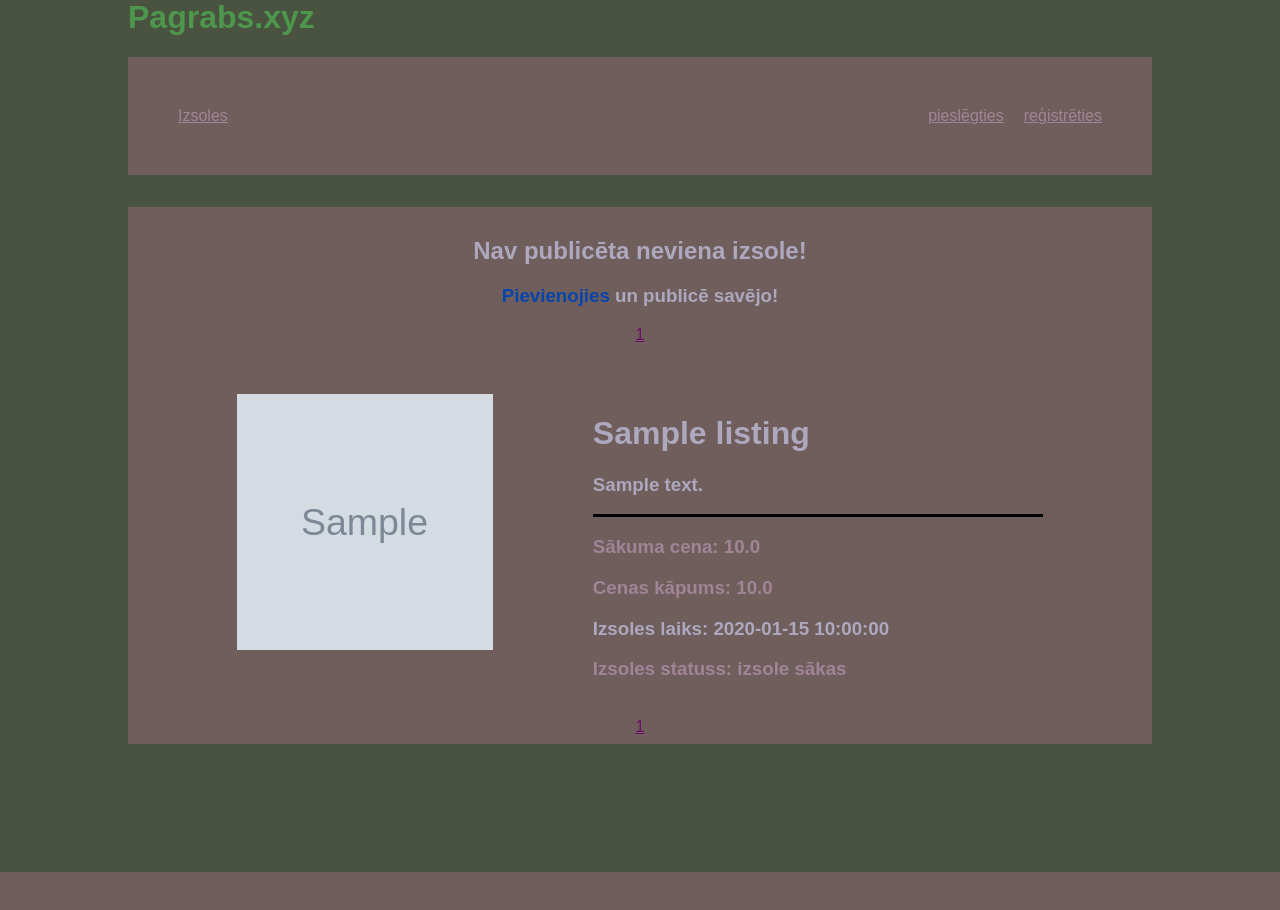
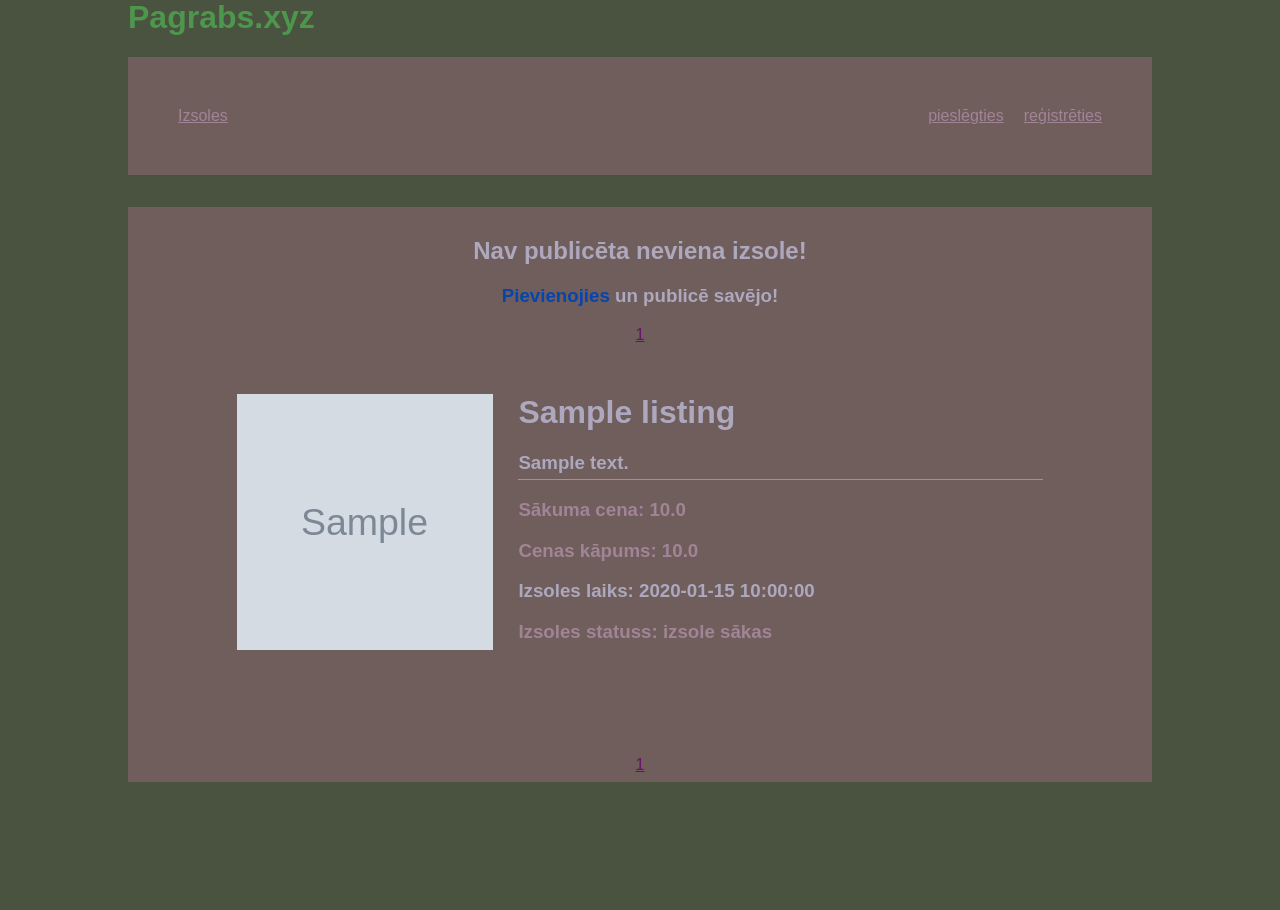
Before and after one commit to ArvisCe/IzsolesLapa, a Flask app: page / in a window 1280 px wide. Shown: the part 31-941 px from the top of the page. Before the commit the page ends 903 px from the top, so only its background shows below. Run offline with Flask 3, Linux system fonts and the light colour scheme; tables that the repository leaves empty hold one stand-in row (values such as "Sample post"); grey boxes marked "Sample" are stand-in pictures.

Commit message:
bro reali tadi pushi notiek

```diff
--- a/main.py
+++ b/main.py
@@ -76,8 +76,6 @@ with app.app_context():
           listingTransactions = ListingTransaction.query.filter_by(listingID=listing.id, participating=True).all()
           if not listingTransactions:
               listing.auctionStatus = 3
-              transaction = ListingTransaction.query.filter_by(listingID=listing.id, participating=True).first()
-              transaction.winner = True
               db.session.commit()
           else:
               listing.price = listing.price + listing.priceIncrease / 10
--- a/routes/listings.py
+++ b/routes/listings.py
@@ -176,9 +176,9 @@ def join(id):
     if listing.userID == current_user.id:
         flash('Savai izsolei nevar pievienoties!','error')
         return redirect("/prece/apskatit/"+str(listing.id))
-    if ListingTransaction.query.filter_by(buyerID=current_user.id,listingID=id).first():
+    if ListingTransaction.query.filter_by(buyerID=current_user.id,listingID=listing.id).first():
         redirect(url_for("listing.myHistory",id=id))
-    if not current_user:
+    if not current_user.is_authenticated:
         flash('lai pievienotos izsolei jābūt reģistrētam lietotājam!','error')
     else:
         latvia_timezone = pytz.timezone('Europe/Riga')
@@ -213,6 +213,10 @@ def exit(id):
         userTransaction.price = listing.price
         userTransaction.date = current_time
     db.session.commit()
+    transaction = ListingTransaction.query.filter_by(listingID=listing.id, participating=True).first()
+    if not transaction:
+        userTransaction.winner  = True
+        db.session.commit()
     flash("veiksmīgi esi izstājies no izsoles!","success")
     return redirect(url_for("listing.myHistory"))
 
@@ -237,13 +241,14 @@ def auction(id):
 
 @listing.route("/vesture")
 def myHistory():
-    if not current_user:
+    if not current_user.is_authenticated:
         flash('Reģistrējies vai pieslēdzies, lai apskatītu savu vēsturi!', 'error')
         return redirect(url_for("home.index"))
     activeListings = []
     endedListings = []
     endedTransactions = []
     waitingListings = []
+    ids = []
     transactions = ListingTransaction.query.filter_by(buyerID=current_user.id).all()
     for transaction in transactions:
         listing = Listing.query.filter_by(id=transaction.listingID).first()
@@ -254,9 +259,9 @@ def myHistory():
         else:
             endedListings.append(listing)
             endedTransactions.append(transaction)
-        ids = []
         for activeListing in activeListings:
             ids.append(activeListing.id)
+
     return render_template("listings/myHistory.html",
                            activeListings = activeListings,
                            endedListings = endedListings,
--- a/templates/home.html
+++ b/templates/home.html
@@ -25,6 +25,7 @@
         width: 80%;
         height: 256px;
         margin-top: 5%;
+        height: 150%;
     }
 
     hr
@@ -46,11 +47,14 @@
     .listingInfo
     {
         overflow: hidden;
-        margin-left: 356px;
+        padding-left: 2vw;
+        padding-bottom: 1vh;
         text-align:left;
         text-decoration: none;
     }
-
+    .name {
+        margin-top: 0px;
+    }
     .startPrice
     {
         color: #A28497;
@@ -78,6 +82,8 @@
     .description
     {
         word-break:keep-all;
+        padding-bottom: 5px;
+        border-bottom: 1px solid rgb(150, 150, 150);
     }
     .joinAuction
     {
@@ -143,7 +149,6 @@
                     {% else %}
                         <h3 class="description" id="description{{listing.id}}">{{listing.description[:50]}}</h3>
                     {% endif %}
-                    <hr>
                     <h3><span class="info">Sākuma cena: </span><span class="startPrice" id="startPrice{{listing.id}}">{{listing.startPrice}}</span></h3>
                     <h3><span class="info">Cenas kāpums: </span><span class="priceIncrease" id="priceIncrease{{listing.id}}">{{listing.priceIncrease}}</span></h3>
                     <h3><span class="Date">Izsoles laiks: {{listing.auctionTime}}</span></h3>
--- a/templates/template.html
+++ b/templates/template.html
@@ -18,7 +18,7 @@
             margin: 0px;
             background-color: #4A5240;
             color: #ADA8BE;
-            width: 100vw;
+            min-width: 100vw;
             margin: 0 auto;
             overflow: auto;
         }
```
Also changed, not shown: instance/IzsoleLV.db (added).
